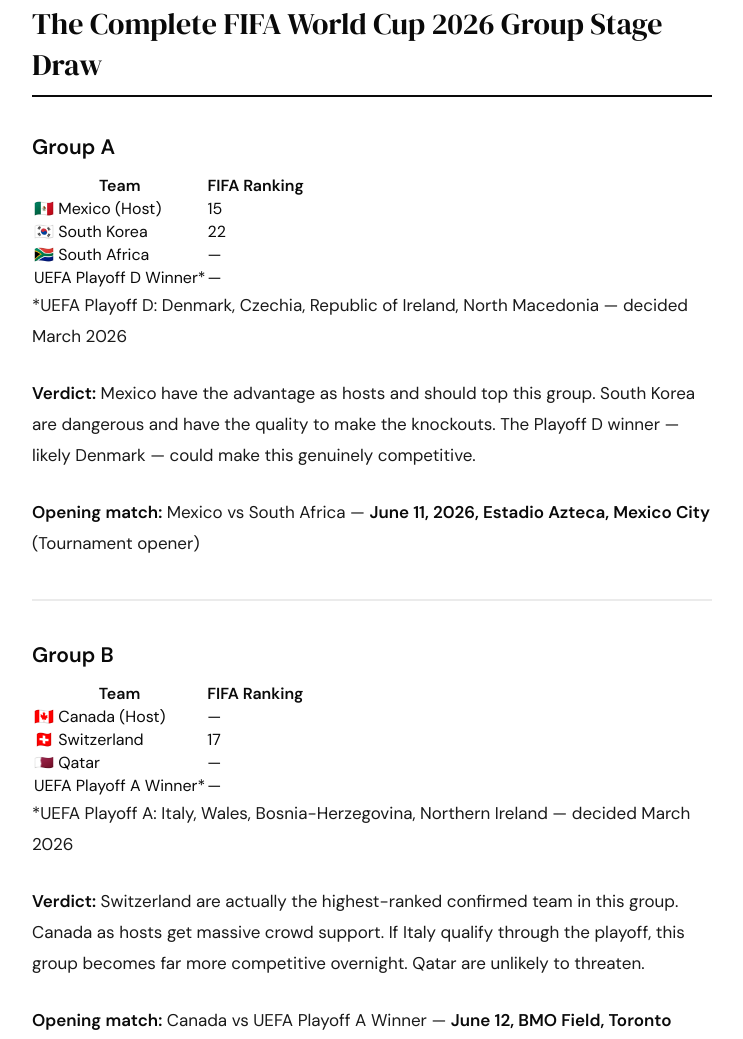
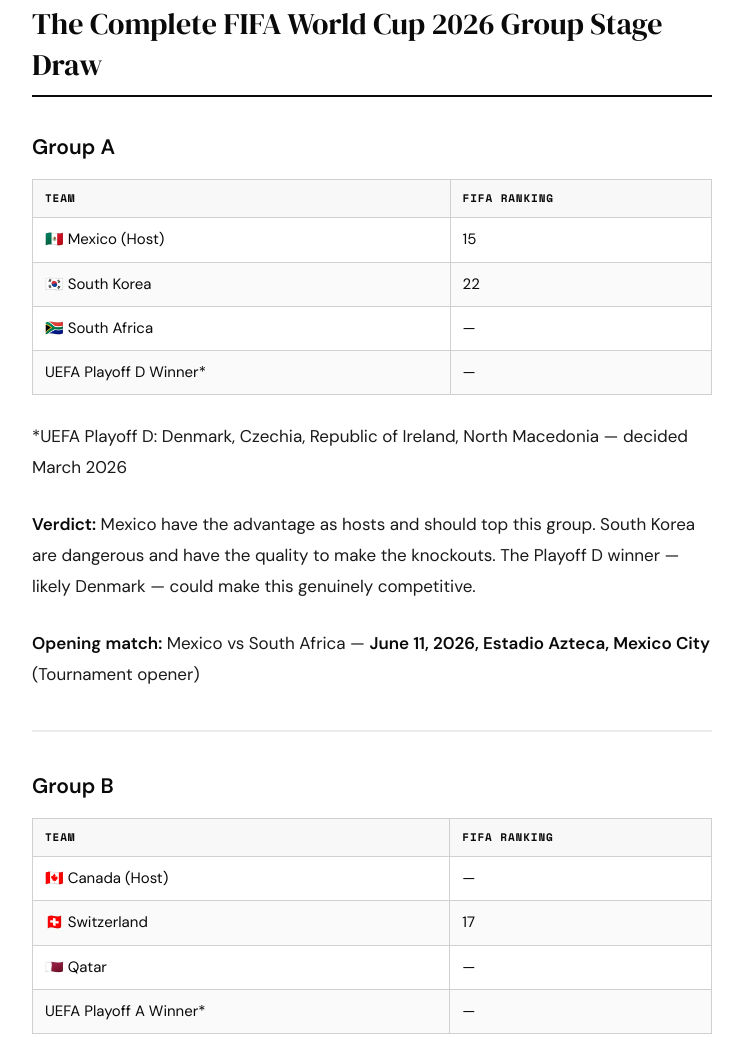
Before and after one commit to hamza2324/TrendsWithHJ, a website: page posts/full-group-stage-draw-who-faces-who.html in a window 1280 px wide. Shown: the part 1537-2576 px from the top of the page, without its empty margins (268-1011 px from the left). Drawn offline with nearby package versions, Linux system fonts and the light colour scheme.

Commit message:
chore: include rebuilt pages and thumbnail image

```diff
--- a/styles.css
+++ b/styles.css
@@ -300,6 +300,10 @@ footer { background: var(--black); color: var(--white); border-top: 4px solid va
 .article-body img { width: 100%; height: auto; max-width: 100%; border: 1px solid var(--grey-200); margin: 32px 0; border-radius: 4px; }
 .article-body code { font-family: 'Space Mono', monospace; font-size: 13px; background: var(--grey-100); border: 1px solid var(--grey-200); padding: 2px 6px; color: var(--red); }
 .article-body hr { border: none; border-top: 2px solid var(--grey-200); margin: 40px 0; }
+.article-body table { width: 100%; border-collapse: collapse; margin: 18px 0 26px; font-size: 15px; line-height: 1.55; border: 1px solid var(--grey-300); }
+.article-body thead th { background: var(--grey-100); font-family: 'Space Mono', monospace; font-size: 11px; letter-spacing: .08em; text-transform: uppercase; }
+.article-body th, .article-body td { border: 1px solid var(--grey-300); padding: 10px 12px; text-align: left; vertical-align: top; }
+.article-body tbody tr:nth-child(even) { background: #fafafa; }
 
 .article-footer { max-width: 720px; margin: 0 auto; padding: 0 20px 48px; }
 .article-tags { margin-bottom: 32px; }
```
Also changed, not shown: blog.html (+0 -1 lines), fifa2026.html (+0 -1 lines), entertainment.html (line endings or trailing spaces), gaming.html (line endings or trailing spaces), news.html (line endings or trailing spaces), sports.html (line endings or trailing spaces).
